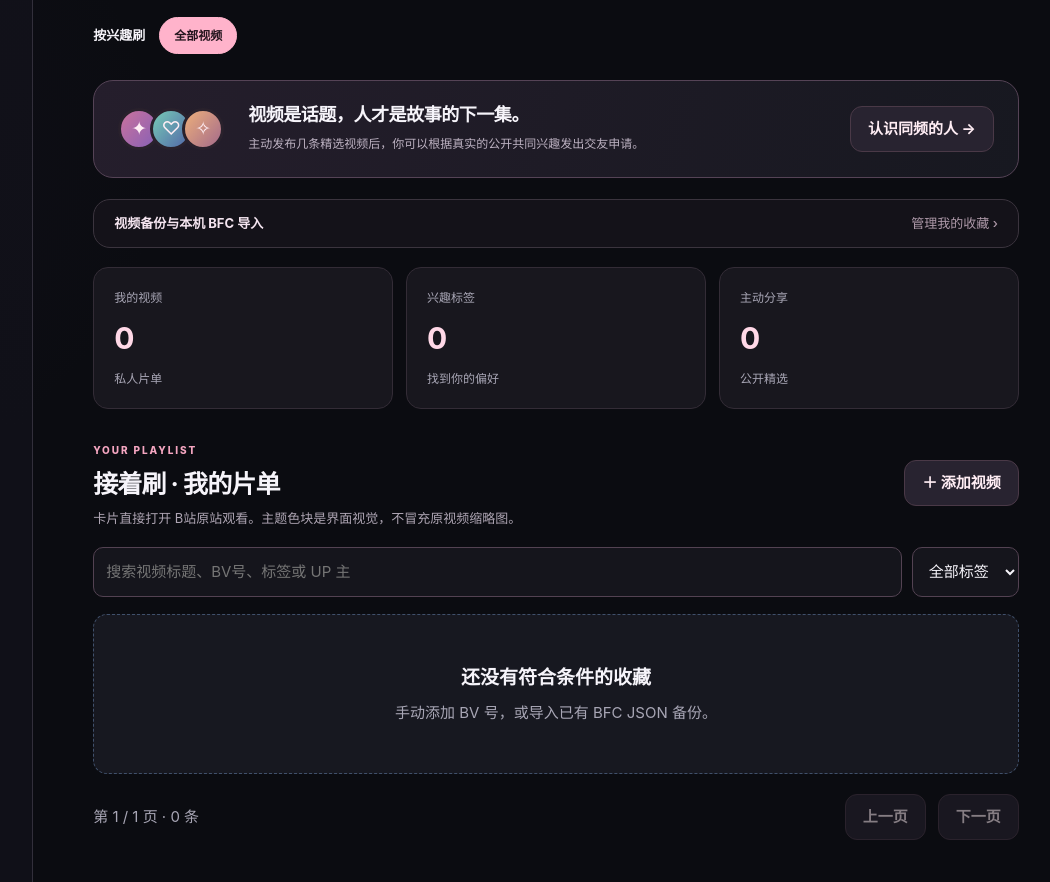
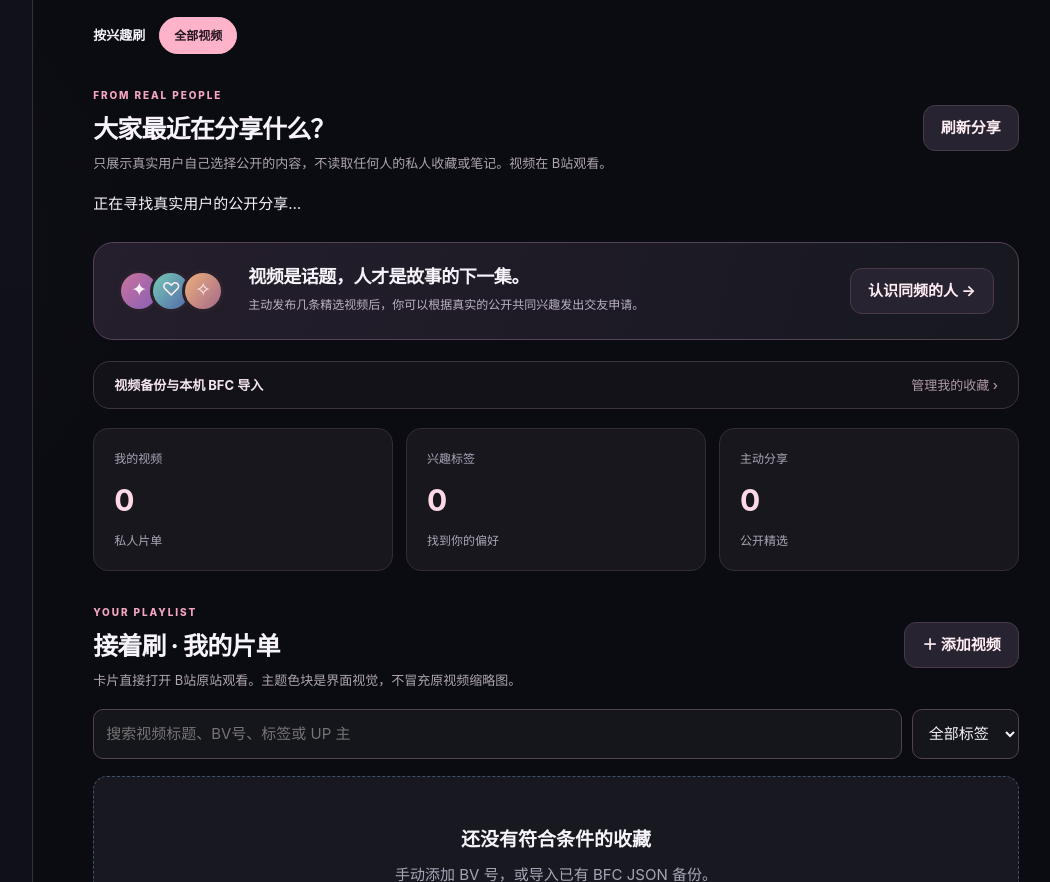
Before and after one commit to code5m/bcf-website, a website: page tongpin/index.html in a window 1280 px wide. Shown: the part 975-1857 px from the top of the page, without its empty margins (201-1251 px from the left). Drawn offline with Linux system fonts and the light colour scheme; no server answers.

Commit message:
feat(feed): show opt-in public curated videos alongside private collection

```diff
--- a/tongpin/index.html
+++ b/tongpin/index.html
@@ -57,6 +57,10 @@
         <div class="section-heading watch-zone-heading"><div><span class="overline">WATCH / DISCOVER</span><h3>从你喜欢的那一条开始</h3><p id="feed-status">导入收藏后，这里会出现真正属于你的视频片单。</p></div><button class="button button-soft" id="feed-meet-cta">去遇见同好 →</button></div>
         <div id="feed-feature" class="feed-feature" aria-live="polite"></div>
         <div class="feed-rail"><strong>按兴趣刷</strong><div id="feed-channels" class="channel-list" role="group" aria-label="视频兴趣筛选"></div></div>
+      </section>
+      <section class="community-zone" aria-label="公开精选视频">
+        <div class="section-heading"><div><span class="overline">FROM REAL PEOPLE</span><h3>大家最近在分享什么？</h3><p>只展示真实用户自己选择公开的内容，不读取任何人的私人收藏或笔记。视频在 B站观看。</p></div><button class="button button-soft" id="refresh-community">刷新分享</button></div>
+        <div id="community-list" class="community-grid" aria-live="polite"><div class="community-empty">正在寻找真实用户的公开分享…</div></div>
       </section>
       <div class="social-bridge">
         <div class="bridge-avatars" aria-hidden="true"><span>✦</span><span>♡</span><span>✧</span></div>
```
